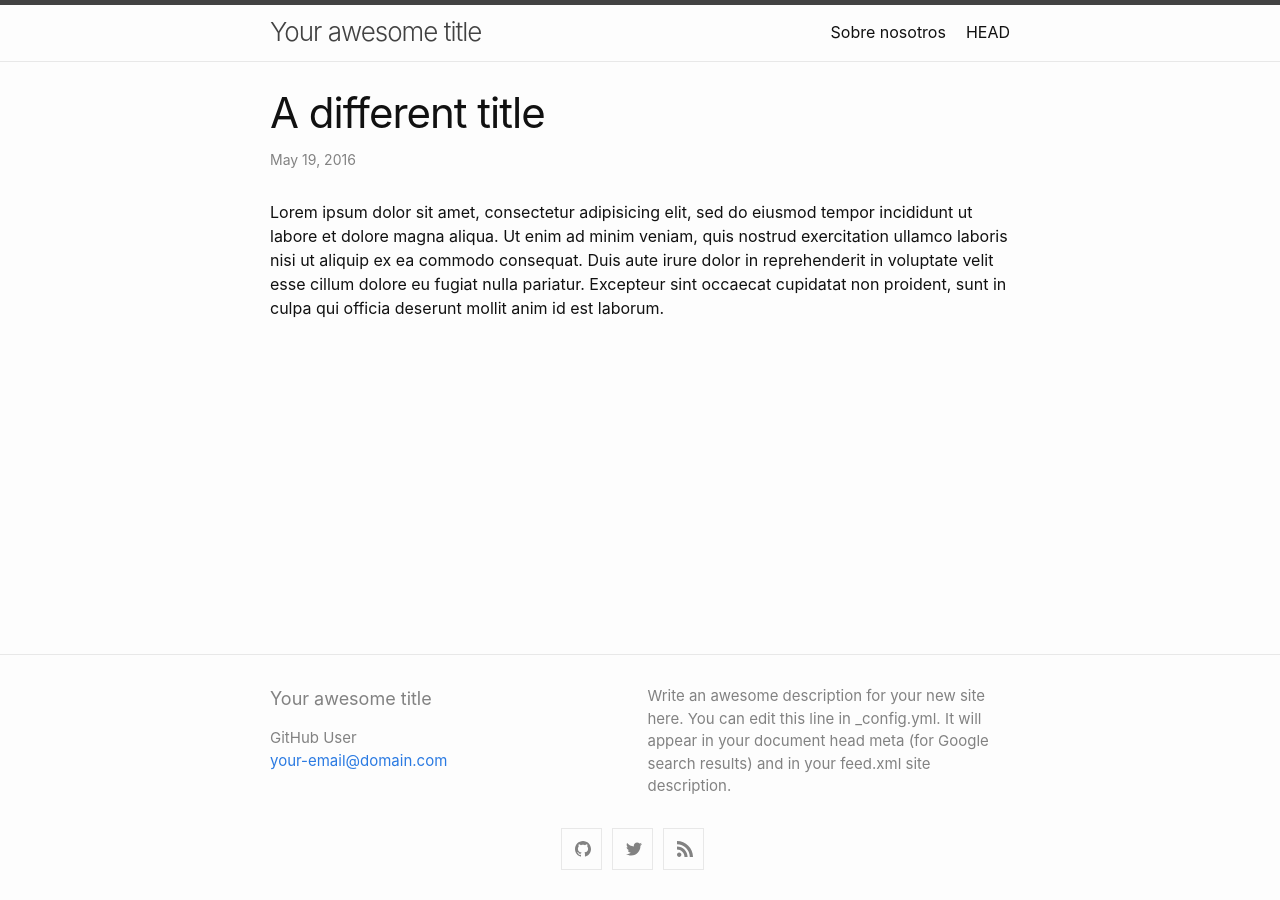
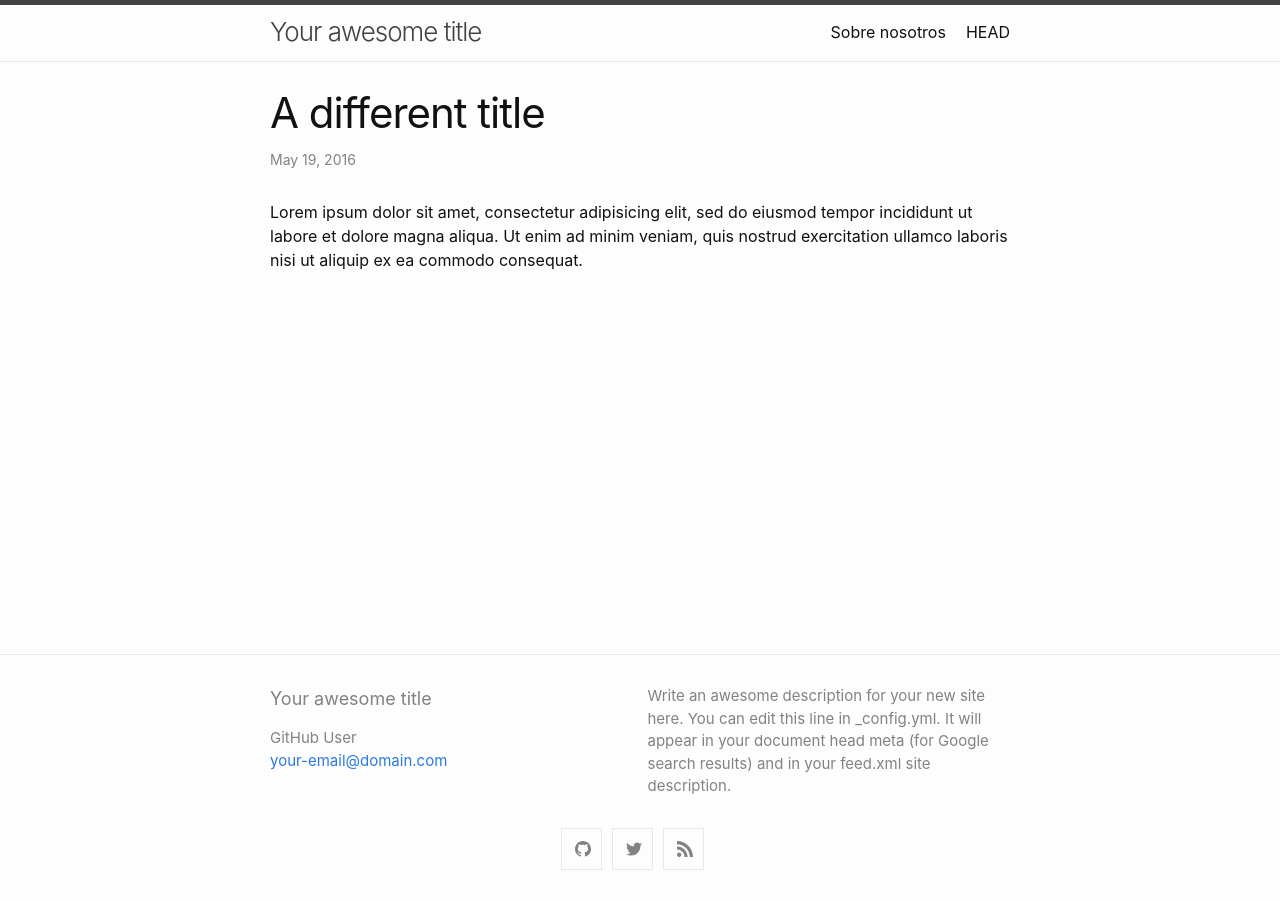
Before and after one commit to favalcazar/favalcazar.github.io, a Jekyll site: the page built from _posts/2016-05-19-super-short-article.md, in a window 1280 px wide. Built offline with Jekyll 4.4.1, drawn with Linux system fonts in a browser that asks for light colours.

Commit message:
Update 2016-05-19-super-short-article.md

```diff
--- a/_posts/2016-05-19-super-short-article.md
+++ b/_posts/2016-05-19-super-short-article.md
@@ -4,4 +4,4 @@ title: "A different title"
 categories: misc
 ---
 
-Lorem ipsum dolor sit amet, consectetur adipisicing elit, sed do eiusmod tempor incididunt ut labore et dolore magna aliqua. Ut enim ad minim veniam, quis nostrud exercitation ullamco laboris nisi ut aliquip ex ea commodo consequat. Duis aute irure dolor in reprehenderit in voluptate velit esse cillum dolore eu fugiat nulla pariatur. Excepteur sint occaecat cupidatat non proident, sunt in culpa qui officia deserunt mollit anim id est laborum.
+Lorem ipsum dolor sit amet, consectetur adipisicing elit, sed do eiusmod tempor incididunt ut labore et dolore magna aliqua. Ut enim ad minim veniam, quis nostrud exercitation ullamco laboris nisi ut aliquip ex ea commodo consequat.
```
